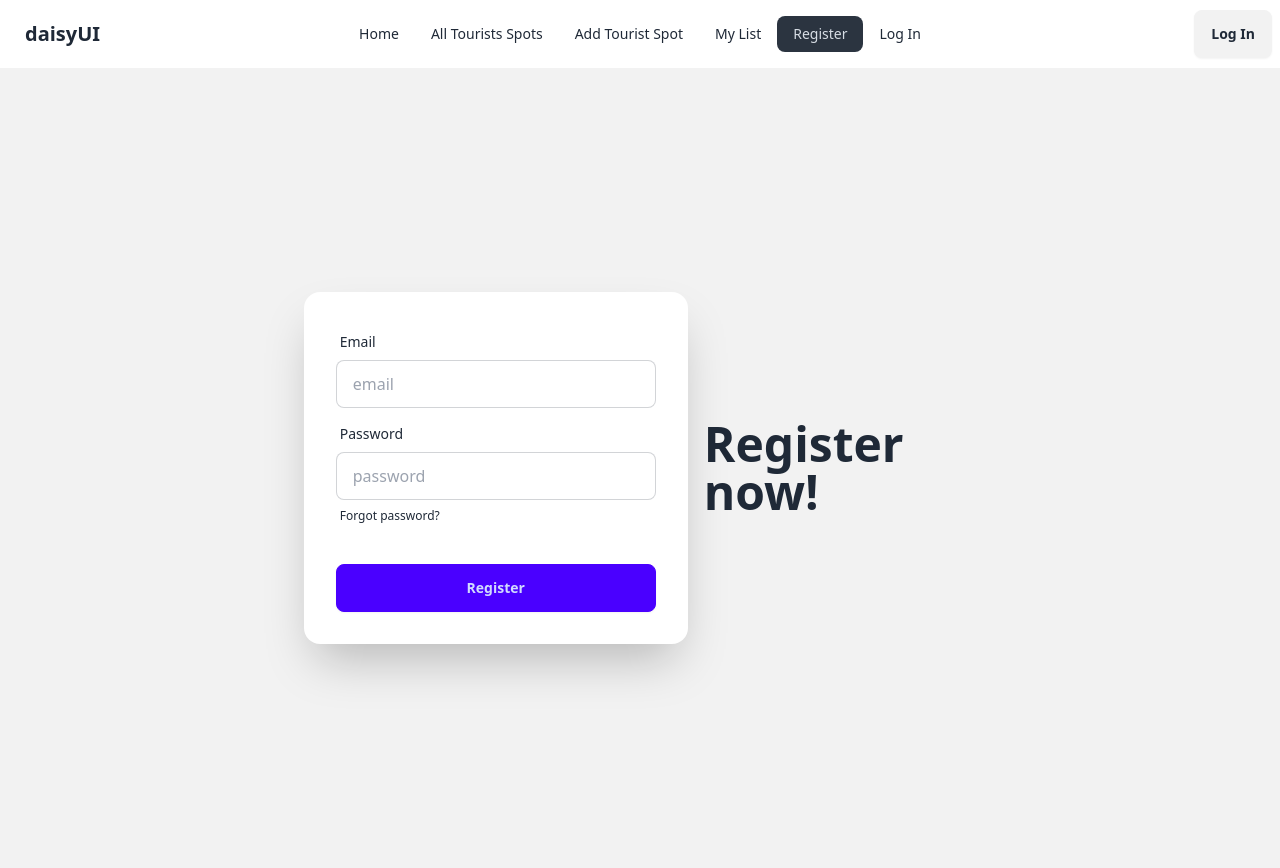
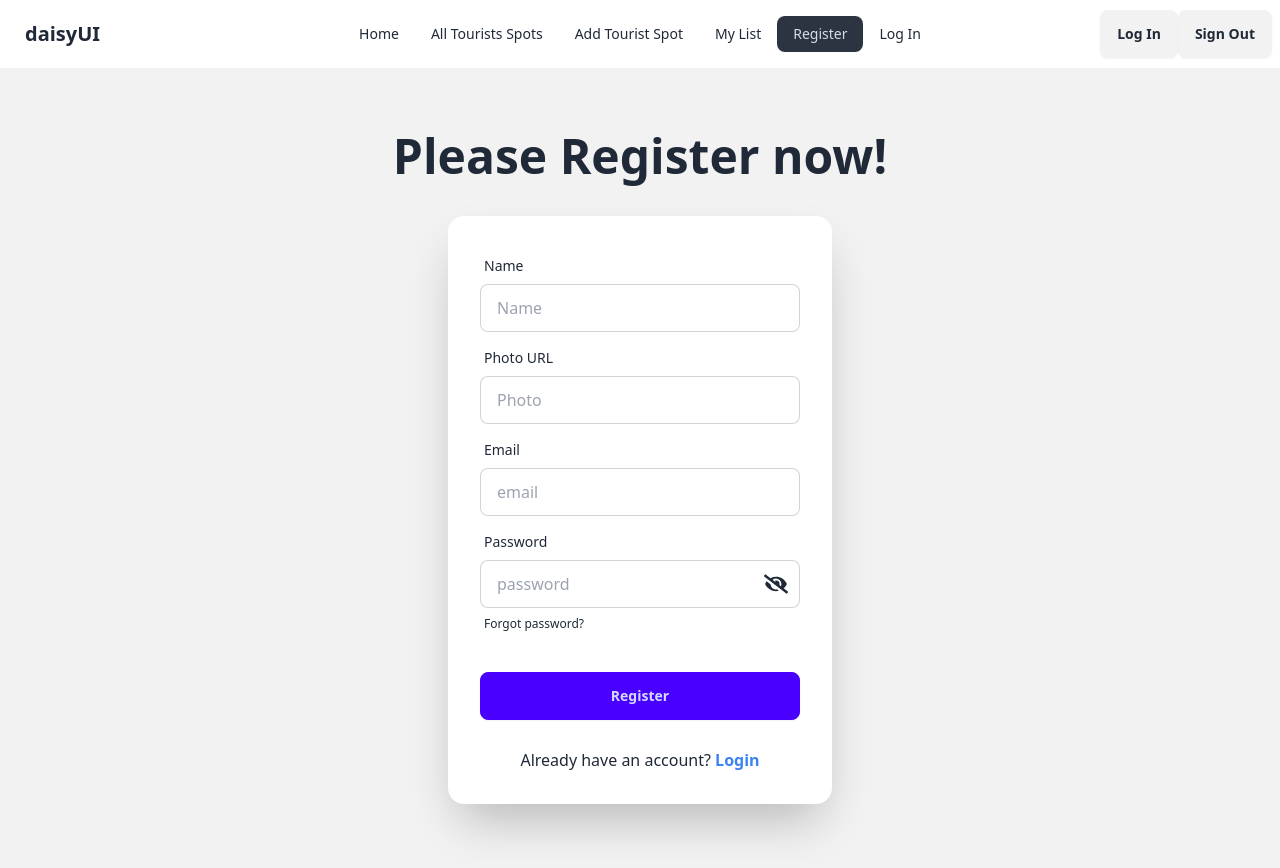
Before and after one commit to rifat1r/Assignment-10, a React (Vite) app: page /register in a window 1280 px wide. Built offline with nearby package versions, Linux system fonts and the light colour scheme; no server answers.

Commit message:
sliders added

```diff
--- a/package.json
+++ b/package.json
@@ -16,7 +16,9 @@
     "react-dom": "^18.3.1",
     "react-icons": "^5.2.1",
     "react-router-dom": "^6.24.1",
-    "react-tooltip": "^5.27.1"
+    "react-slick": "^0.30.2",
+    "react-tooltip": "^5.27.1",
+    "slick-carousel": "^1.8.1"
   },
   "devDependencies": {
     "@types/react": "^18.3.3",
--- a/src/Components/Headers.jsx
+++ b/src/Components/Headers.jsx
@@ -5,6 +5,7 @@ import { Tooltip } from "react-tooltip";
 
 const Headers = () => {
   const { user, logOut } = useContext(AuthContext);
+  console.log(user);
   const handleSignOut = () => {
     logOut().then().then();
   };
@@ -31,7 +32,7 @@ const Headers = () => {
     </>
   );
   return (
-    <div className="navbar bg-base-100">
+    <div className="navbar bg-base-100 max-w-7xl mx-auto">
       <div className="navbar-start">
         <div className="dropdown">
           <div tabIndex={0} role="button" className="btn btn-ghost md:hidden">
@@ -66,13 +67,15 @@ const Headers = () => {
         {user ? (
           <a
             data-tooltip-id="my-tooltip"
-            data-tooltip-content={user.email}
+            data-tooltip-content={user.displayName}
             data-tooltip-place="top"
           >
-            <button onClick={handleSignOut} className="btn">
-              {" "}
-              Sign Out
-            </button>
+            <div className="mr-2">
+              <img
+                className="rounded-full w-11 h-11 object-fill"
+                src={user.photoURL}
+              />
+            </div>
             <Tooltip id="my-tooltip" />
           </a>
         ) : (
@@ -80,6 +83,10 @@ const Headers = () => {
             Log In
           </Link>
         )}
+        <button onClick={handleSignOut} className="btn">
+          {" "}
+          Sign Out
+        </button>
       </div>
     </div>
   );
--- a/src/Components/Home.jsx
+++ b/src/Components/Home.jsx
@@ -1,8 +1,10 @@
+import Slides from "./Slides";
 import TouristSpots from "./TouristSpots";
 
 const Home = () => {
   return (
     <div>
+      <Slides></Slides>
       <h2>this is home</h2>
       <TouristSpots></TouristSpots>
     </div>
--- a/src/Components/Login.jsx
+++ b/src/Components/Login.jsx
@@ -1,8 +1,11 @@
-import { useContext } from "react";
+import { useContext, useState } from "react";
 import { AuthContext } from "../Provider/AuthProvider";
 import { FaGoogle, FaGithub } from "react-icons/fa";
+import { Link } from "react-router-dom";
+import { FaEye, FaEyeSlash } from "react-icons/fa";
 
 const Login = () => {
+  const [showPass, setShowPass] = useState(false);
   const { signInUser, googleLogin, githubLogin } = useContext(AuthContext);
   const handleLogIn = (e) => {
     e.preventDefault();
@@ -42,17 +45,23 @@ const Login = () => {
                 required
               />
             </div>
-            <div className="form-control">
+            <div className="form-control relative">
               <label className="label">
                 <span className="label-text">Password</span>
               </label>
               <input
-                type="password"
+                type={showPass ? "text" : "password"}
                 name="password"
                 placeholder="password"
                 className="input input-bordered"
                 required
               />
+              <span
+                onClick={() => setShowPass(!showPass)}
+                className="absolute bottom-11 right-3 text-2xl"
+              >
+                {showPass ? <FaEye /> : <FaEyeSlash />}
+              </span>
               <label className="label">
                 <a href="#" className="label-text-alt link link-hover">
                   Forgot password?
@@ -78,6 +87,12 @@ const Login = () => {
                 Github Sign In
               </button>
             </div>
+            <p className="text-center mt-5">
+              New to this site?
+              <Link className="text-blue-500 font-semibold" to="/Register">
+                Register
+              </Link>
+            </p>
           </form>
         </div>
       </div>
--- a/src/Components/MyList.jsx
+++ b/src/Components/MyList.jsx
@@ -45,7 +45,7 @@ const MyList = () => {
               <td>{spot.country}</td>
               <td>{spot.cost}</td>
               <Link to={`/touristspots/id/${spot._id}`}>
-                <td className="">EDIT</td>
+                <td className="btn  mr-16">EDIT</td>
               </Link>
               <td
                 onClick={() => handleDelete(spot._id)}
--- a/src/Components/Register.jsx
+++ b/src/Components/Register.jsx
@@ -1,24 +1,64 @@
-import { useContext } from "react";
+import { useContext, useState } from "react";
 import { AuthContext } from "../Provider/AuthProvider";
+import { Link } from "react-router-dom";
+import { updateProfile } from "firebase/auth";
+import { FaEye, FaEyeSlash } from "react-icons/fa";
 
 const Register = () => {
+  const [showPass, setShowPass] = useState(false);
   const { createUser } = useContext(AuthContext);
   const handleRegister = (e) => {
     e.preventDefault();
     const email = e.target.email.value;
     const password = e.target.password.value;
+    const name = e.target.name.value;
+    const photo = e.target.photo.value;
     createUser(email, password)
-      .then((result) => console.log(result.user))
+      .then((result) => {
+        console.log(result.user);
+        if (result.user) {
+          updateProfile(result.user, {
+            displayName: name,
+            photoURL: photo,
+          })
+            .then((result) => console.log(result))
+            .catch((error) => console.log(error.message));
+        }
+      })
       .catch((error) => console.log(error));
   };
   return (
-    <div className="hero bg-base-200 min-h-screen">
-      <div className="hero-content flex-col lg:flex-row-reverse">
+    <div className="hero bg-base-200 min-h-screen ">
+      <div className="hero-content flex-col  w-full">
         <div className="text-center lg:text-left">
-          <h1 className="text-5xl font-bold">Register now!</h1>
+          <h1 className="text-5xl font-bold mb-5">Please Register now!</h1>
         </div>
         <div className="card bg-base-100 w-full max-w-sm shrink-0 shadow-2xl">
           <form onSubmit={handleRegister} className="card-body">
+            <div className="form-control">
+              <label className="label">
+                <span className="label-text">Name</span>
+              </label>
+              <input
+                type="text"
+                name="name"
+                placeholder="Name"
+                className="input input-bordered"
+                required
+              />
+            </div>
+            <div className="form-control">
+              <label className="label">
+                <span className="label-text">Photo URL</span>
+              </label>
+              <input
+                type="text"
+                name="photo"
+                placeholder="Photo"
+                className="input input-bordered"
+                required
+              />
+            </div>
             <div className="form-control">
               <label className="label">
                 <span className="label-text">Email</span>
@@ -31,17 +71,23 @@ const Register = () => {
                 required
               />
             </div>
-            <div className="form-control">
+            <div className="form-control relative">
               <label className="label">
                 <span className="label-text">Password</span>
               </label>
               <input
-                type="password"
+                type={showPass ? "text" : "password"}
                 name="password"
                 placeholder="password"
                 className="input input-bordered"
                 required
               />
+              <span
+                onClick={() => setShowPass(!showPass)}
+                className="absolute bottom-11 right-3 text-2xl"
+              >
+                {showPass ? <FaEye /> : <FaEyeSlash />}
+              </span>
               <label className="label">
                 <a href="#" className="label-text-alt link link-hover">
                   Forgot password?
@@ -51,6 +97,12 @@ const Register = () => {
             <div className="form-control mt-6">
               <button className="btn btn-primary">Register</button>
             </div>
+            <p className="text-center mt-5">
+              Already have an account?{" "}
+              <Link className="text-blue-500 font-semibold" to="/login">
+                Login
+              </Link>
+            </p>
           </form>
         </div>
       </div>
--- /dev/null
+++ b/src/Components/Slides.jsx
@@ -0,0 +1,50 @@
+import Slider from "react-slick";
+import "slick-carousel/slick/slick.css";
+import "slick-carousel/slick/slick-theme.css";
+import { useEffect, useState } from "react";
+import { FaLocationDot } from "react-icons/fa6";
+
+const Slides = () => {
+  const settings = {
+    dots: true,
+    infinite: true,
+    slidesToShow: 1,
+    slidesToScroll: 1,
+    // autoplay: true,
+    autoplaySpeed: 3000,
+    pauseOnHover: true,
+    adaptiveHeight: true,
+  };
+  const [slides, setSlides] = useState([]);
+  useEffect(() => {
+    fetch("http://localhost:5000/touristspots/email/rifatul564@gmail.com")
+      .then((res) => res.json())
+      .then((data) => setSlides(data));
+  }, []);
+  return (
+    <Slider className="mx-auto mt-10" {...settings}>
+      {slides.map((slide) => (
+        <div
+          className="flex justify-center items-center relative"
+          key={slide._id}
+        >
+          <img
+            className="md:w-full lg:w-2/3 h-[500px] mx-auto object-center rounded-xl"
+            src={slide.photo}
+          />
+          <div className="absolute text-white opacity-80 top-32 space-y-0 md:space-y-3 md:right-[250px] lg:right-[720px] text-center w-[450px]">
+            <h2 className="text-6xl font-semibold">{slide.spotName}</h2>
+            <h3 className="text-4xl font-medium">{slide.country}</h3>
+            <h3 className="flex items-center justify-center mx-auto gap-1 text-xl">
+              <FaLocationDot />
+              {slide.location}
+            </h3>
+            <p className="text-lg">{slide.description}</p>
+          </div>
+        </div>
+      ))}
+    </Slider>
+  );
+};
+
+export default Slides;
--- a/src/Components/TouristSpots.jsx
+++ b/src/Components/TouristSpots.jsx
@@ -1,15 +1,13 @@
 import { useContext, useEffect, useState } from "react";
 import SpotCard from "./SpotCard";
-import { AuthContext } from "../Provider/AuthProvider";
 
 const TouristSpots = () => {
-  const { user } = useContext(AuthContext);
   const [spots, setSpots] = useState([]);
   useEffect(() => {
-    fetch(`http://localhost:5000/touristspots/email/${user?.email}`)
+    fetch("http://localhost:5000/touristspots/email/rifatul564@gmail.com")
       .then((res) => res.json())
       .then((data) => setSpots(data));
-  }, [user?.email]);
+  }, []);
   return (
     <div>
       <h2>Tourist Spots : {spots.length}</h2>
```
Also changed, not shown: 1 other file (tests, documents, lock files or other folders).
